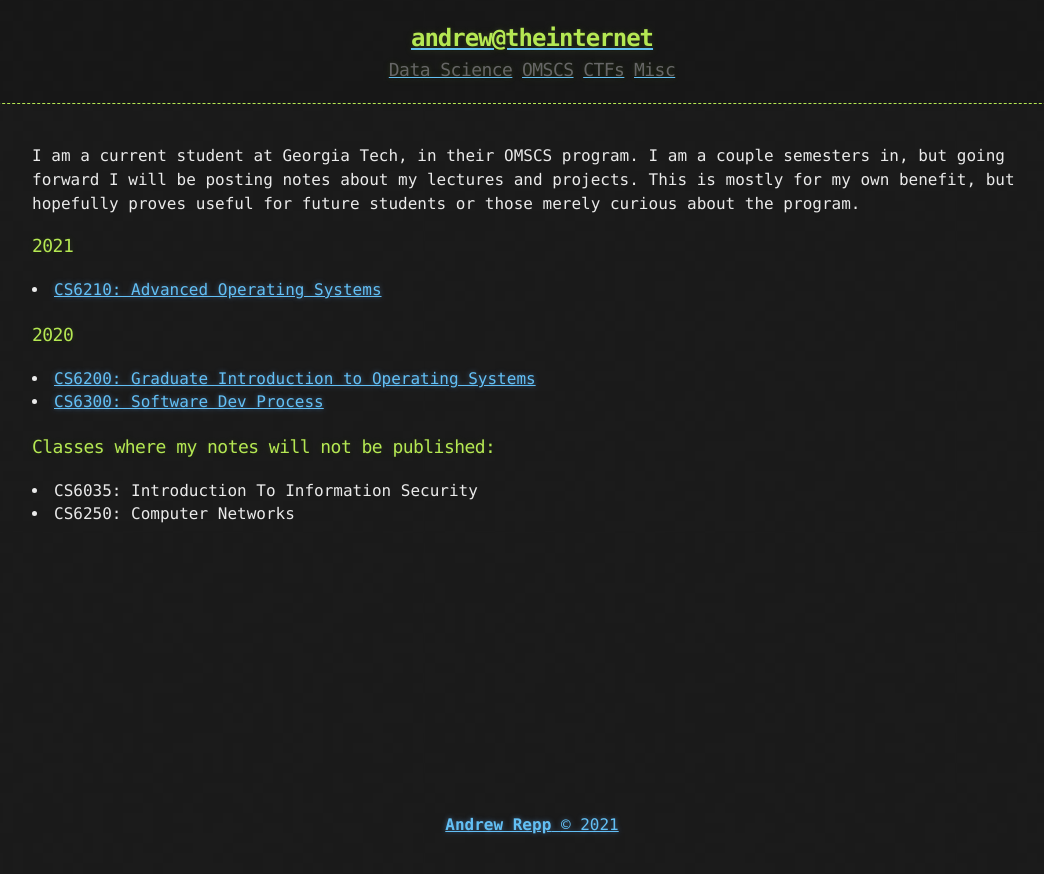
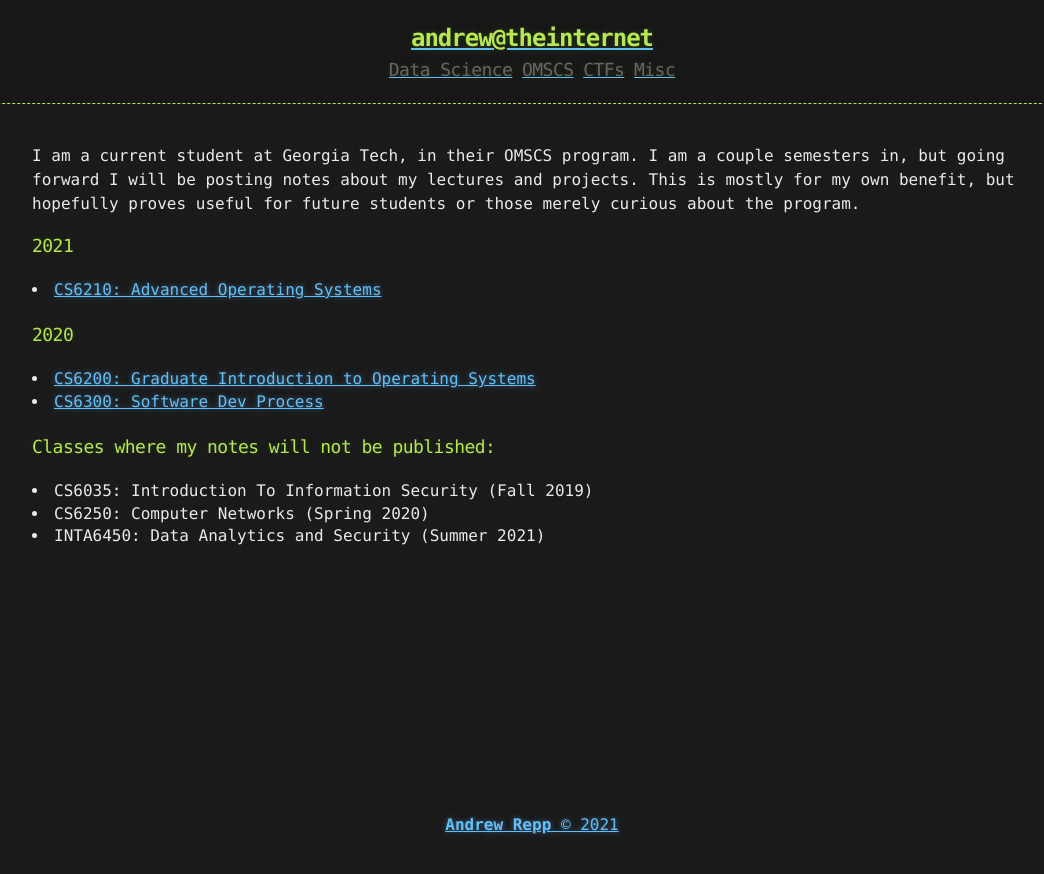
Before and after one commit to ReppCodes/website_files, a Jekyll site: the page built from OMSCS.md, in a window 1280 px wide. Shown: the top 874 px of the page, without its empty margins (108-1152 px from the left). Built offline with Jekyll 4.4.1, drawn with Linux system fonts in a browser that asks for light colours.

Commit message:
minor language changes

```diff
--- a/OMSCS.md
+++ b/OMSCS.md
@@ -33,6 +33,7 @@
 
 <section>
 <h3>Classes where my notes will not be published:</h3>
-<li>CS6035: Introduction To Information Security</li>
-<li>CS6250: Computer Networks</li>
+<li>CS6035: Introduction To Information Security (Fall 2019)</li>
+<li>CS6250: Computer Networks (Spring 2020)</li>
+<li>INTA6450: Data Analytics and Security (Summer 2021)</li>
 </section>
```
Also changed, not shown: index.md (+2 -1 lines), omscs_classes/AOS.md (+2 -0 lines), assets/content_images/omscs/aos/L04_img15.png (added).
